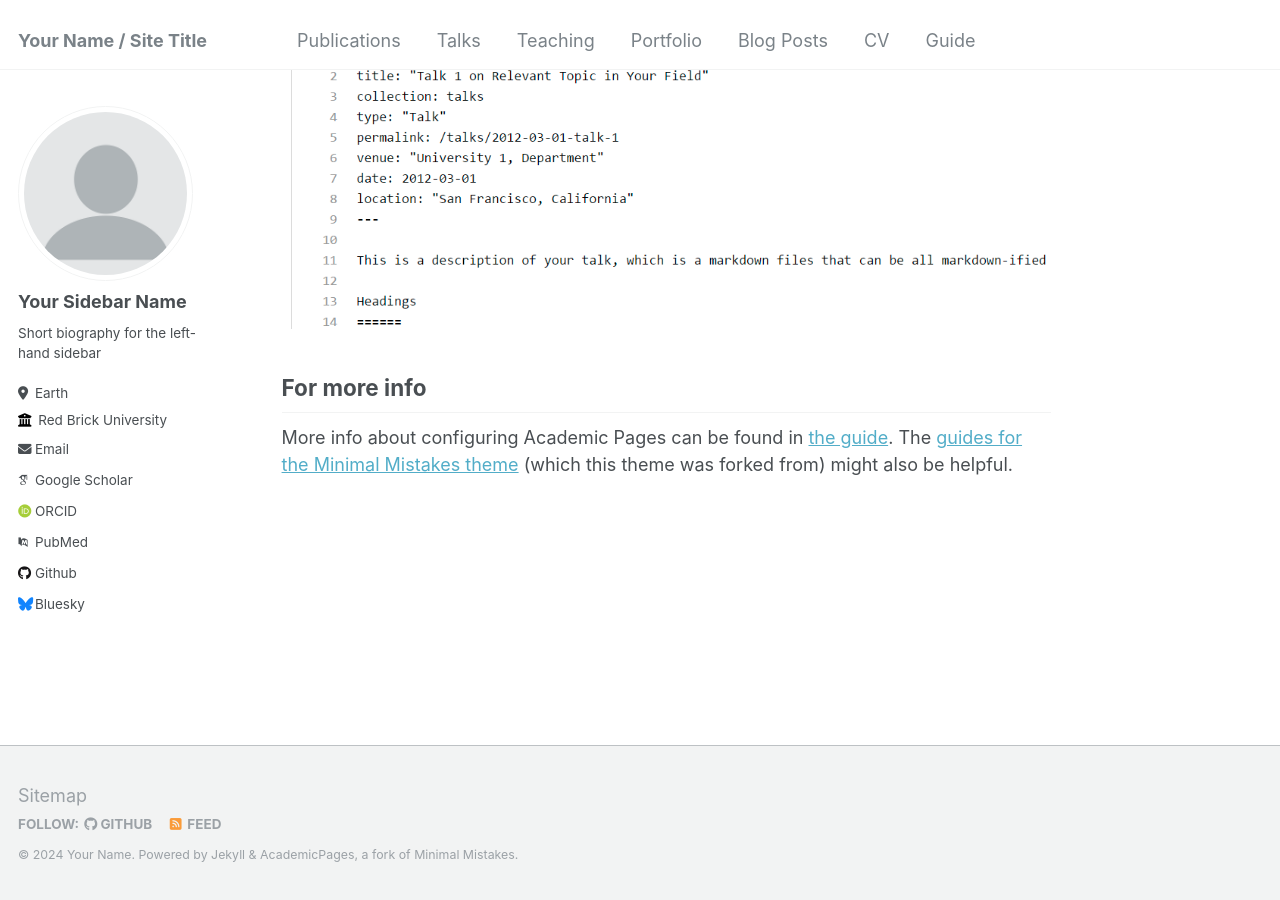
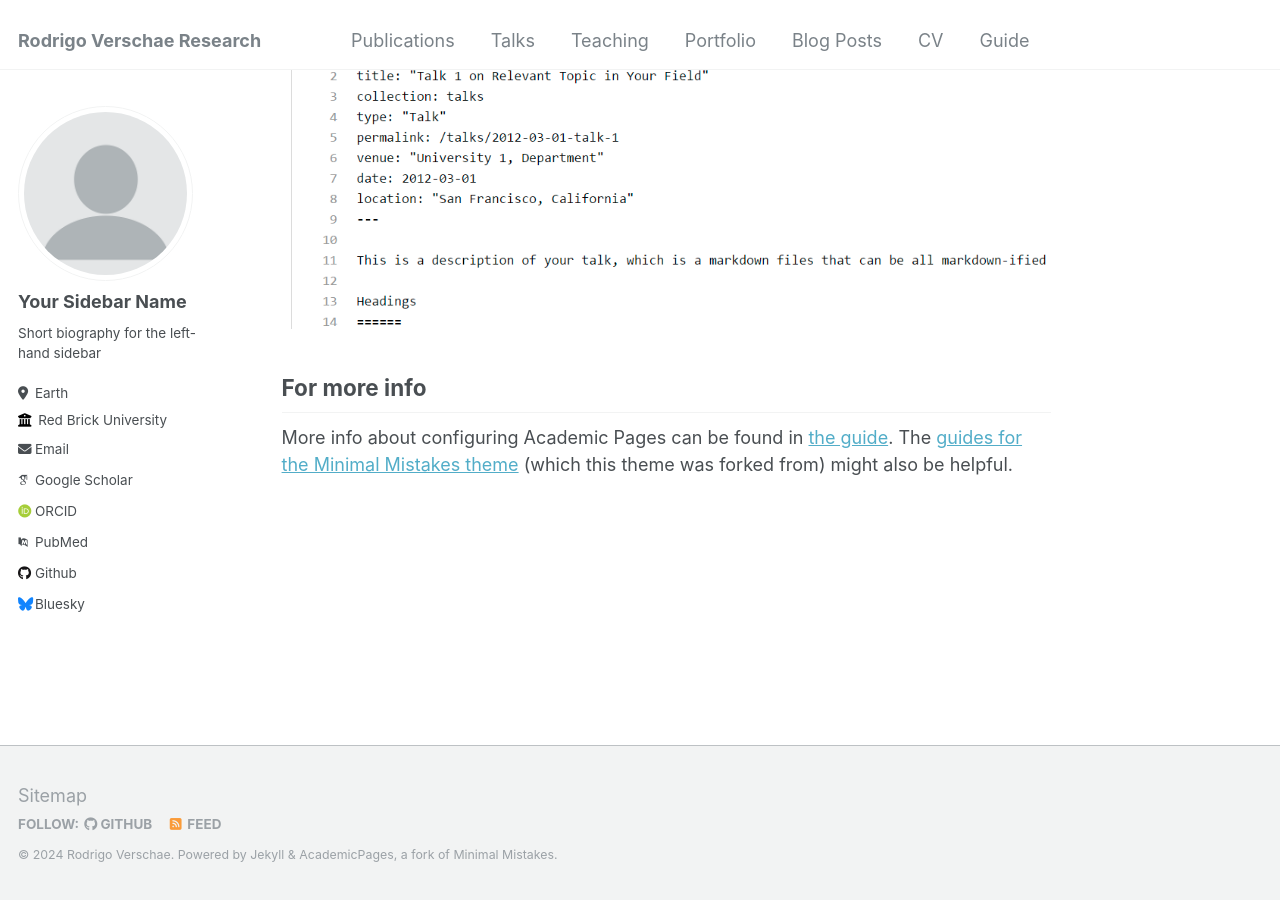
Before and after one commit to rverschae/homepage, a Jekyll site: the page built from _pages/about.md, in a window 1280 px wide and 900 px high, scrolled down 2660 px. Built offline with Jekyll 4.4.1, drawn with Linux system fonts in a browser that asks for light colours; some web fonts are replaced.

Commit message:
Update _config.yml

```diff
--- a/_config.yml
+++ b/_config.yml
@@ -8,9 +8,9 @@
 
 # Basic Site Settings
 locale                   : "en-US"
-title                    : "Your Name / Site Title"
+title                    : "Rodrigo Verschae Research"
 title_separator          : "-"
-name                     : &name "Your Name"
+name                     : &name "Rodrigo Verschae"
 description              : &description "personal description"
 url                      : https://academicpages.github.io # the base hostname & protocol for your site e.g. "https://mmistakes.github.io"
 baseurl                  : "" # the subpath of your site, e.g. "/blog"
```
